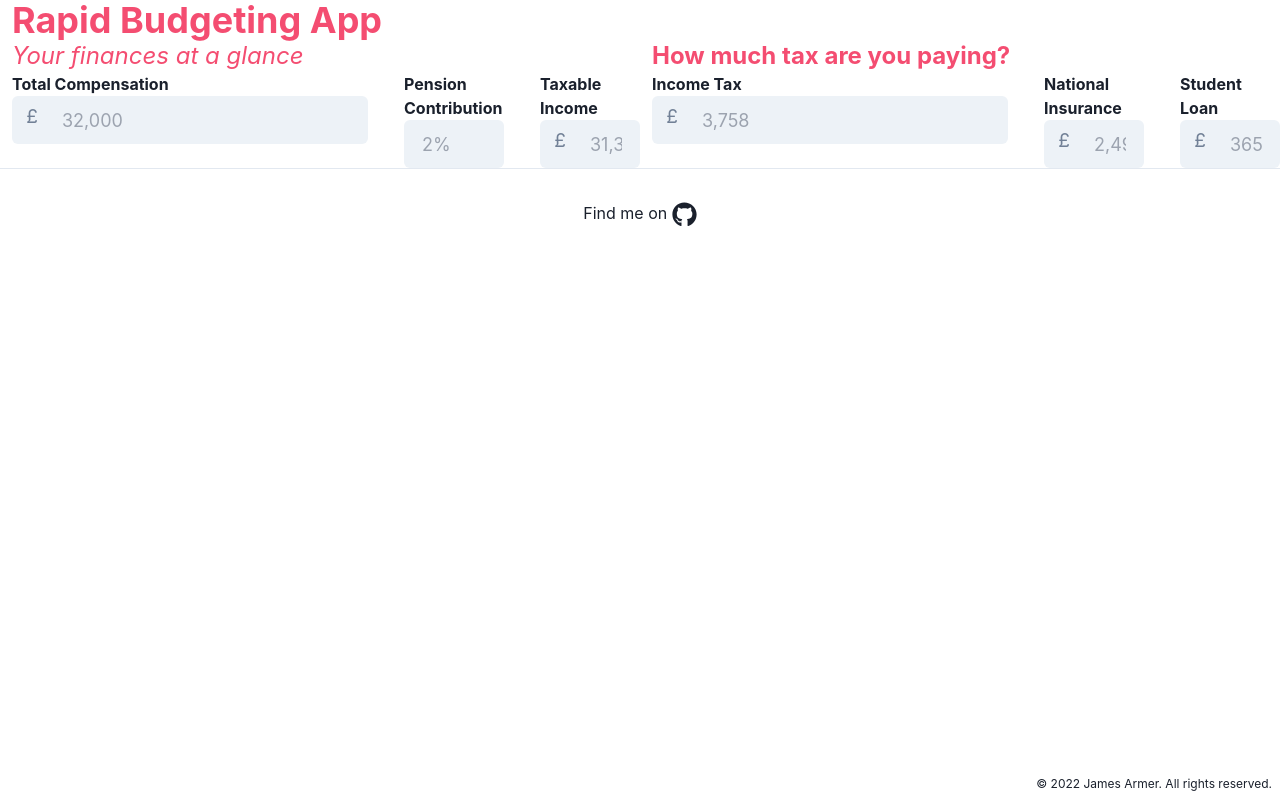
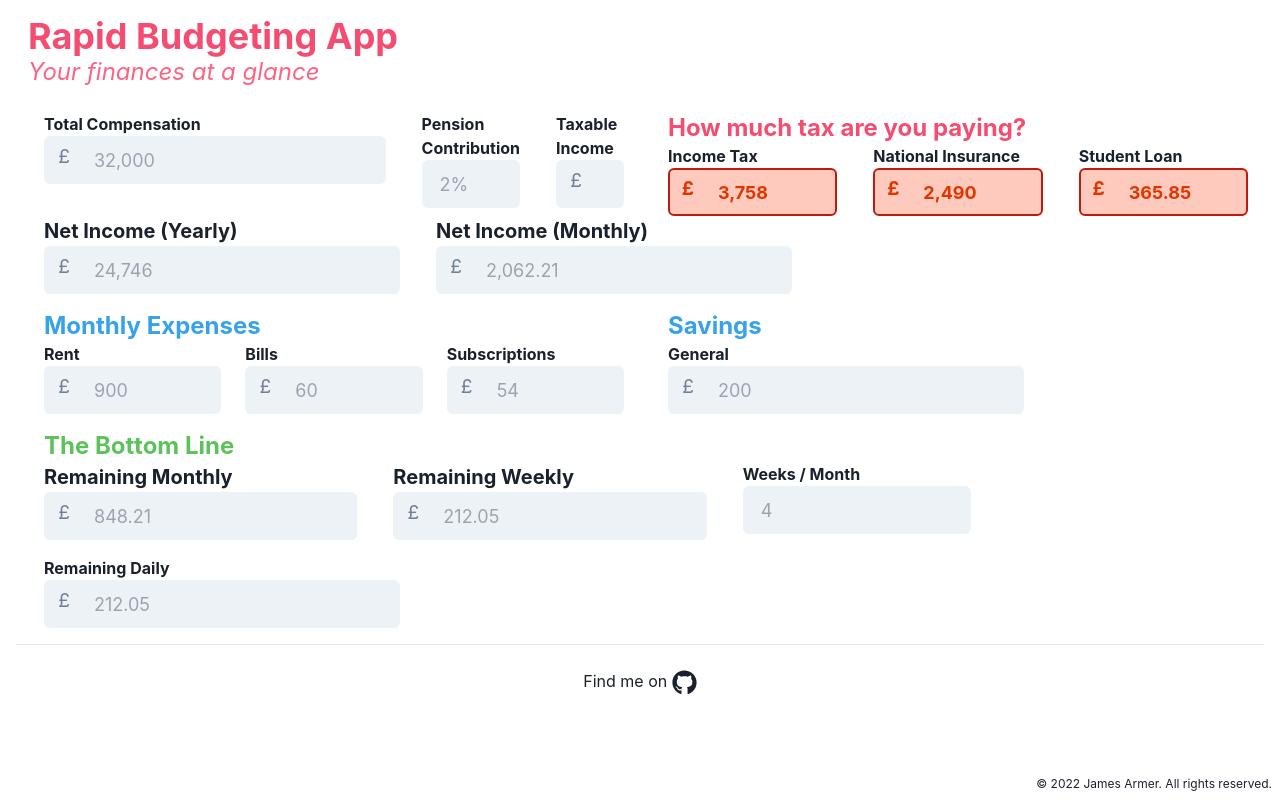
Before and after one commit to JamesArmer/rapid_budgeting_app, a Next.js app: page / in a window 1280 px wide. Built offline with nearby package versions, Linux system fonts and the light colour scheme.

Commit message:
Remaining input boxes and red styles

```diff
--- /dev/null
+++ b/components/BottomLine.tsx
@@ -0,0 +1,83 @@
+import {
+  Input,
+  InputLeftElement,
+  InputGroup,
+  Stack,
+  Flex,
+  Box,
+  Text,
+} from "@chakra-ui/react";
+
+export default function BottomLine() {
+  return (
+    <>
+      <div className="pl-3">
+        <h3 className="font-bold text-2xl text-green-main">The Bottom Line</h3>
+      </div>
+      <div className="flex">
+        <Stack direction="row" spacing={6}>
+          <Flex className="flex-1">
+            <Box ml="3">
+              <Text fontWeight="bold" fontSize="xl">
+                Remaining Monthly
+              </Text>
+              <InputGroup className="flex-1">
+                <InputLeftElement
+                  pointerEvents="none"
+                  color="gray.500"
+                  fontSize="1.2em"
+                  children="£"
+                />
+                <Input variant="filled" placeholder="848.21" size="lg" />
+              </InputGroup>
+            </Box>
+          </Flex>
+          <Flex className="flex-1">
+            <Box ml="3">
+              <Text fontWeight="bold" fontSize="xl">
+                Remaining Weekly
+              </Text>
+              <InputGroup className="flex-1">
+                <InputLeftElement
+                  pointerEvents="none"
+                  color="gray.500"
+                  fontSize="1.2em"
+                  children="£"
+                />
+                <Input variant="filled" placeholder="212.05" size="lg" />
+              </InputGroup>
+            </Box>
+          </Flex>
+          <Flex className="flex-1">
+            <Box ml="3">
+              <Text fontWeight="bold">Weeks / Month</Text>
+              <Input
+                variant="filled"
+                placeholder="4"
+                size="lg"
+                htmlSize={12}
+                width="auto"
+              />
+            </Box>
+          </Flex>
+        </Stack>
+      </div>
+      <div className="flex py-4">
+        <Stack direction="row" spacing={6}>
+          <Box ml="3">
+            <Text fontWeight="bold">Remaining Daily</Text>
+            <InputGroup className="flex-1">
+              <InputLeftElement
+                pointerEvents="none"
+                color="gray.500"
+                fontSize="1.2em"
+                children="£"
+              />
+              <Input variant="filled" placeholder="212.05" size="lg" />
+            </InputGroup>
+          </Box>
+        </Stack>
+      </div>
+    </>
+  );
+}
--- a/components/Compensation.tsx
+++ b/components/Compensation.tsx
@@ -10,15 +10,6 @@ import {
 
 export default function Compensation() {
   return (
-    <>
-      <div className="pl-3">
-        <h1 className="font-bold text-4xl text-red-main">
-          Rapid Budgeting App
-        </h1>
-        <h2 className="italic text-2xl text-red-main">
-          Your finances at a glance
-        </h2>
-      </div>
     <div className="flex">
       <Stack direction="row" spacing={6}>
         <Flex>
@@ -57,6 +48,5 @@ export default function Compensation() {
         </Flex>
       </Stack>
     </div>
-    </>
   );
 }
--- /dev/null
+++ b/components/Expenses.tsx
@@ -0,0 +1,65 @@
+import {
+  Input,
+  InputLeftElement,
+  InputGroup,
+  Stack,
+  Flex,
+  Box,
+  Text,
+} from "@chakra-ui/react";
+
+export default function Expenses() {
+  return (
+    <>
+      <div className="pl-3">
+        <h3 className="font-bold text-2xl text-blue-main">Monthly Expenses</h3>
+      </div>
+      <div className="flex">
+        <Stack direction="row" spacing={3}>
+          <Flex className="flex-1">
+            <Box ml="3">
+              <Text fontWeight="bold">Rent</Text>
+              <InputGroup className="flex-1">
+                <InputLeftElement
+                  pointerEvents="none"
+                  color="gray.500"
+                  fontSize="1.2em"
+                  children="£"
+                />
+                <Input variant="filled" placeholder="900" size="lg" />
+              </InputGroup>
+            </Box>
+          </Flex>
+          <Flex className="flex-1">
+            <Box ml="3">
+              <Text fontWeight="bold">Bills</Text>
+              <InputGroup className="flex-1">
+                <InputLeftElement
+                  pointerEvents="none"
+                  color="gray.500"
+                  fontSize="1.2em"
+                  children="£"
+                />
+                <Input variant="filled" placeholder="60" size="lg" />
+              </InputGroup>
+            </Box>
+          </Flex>
+          <Flex className="flex-1">
+            <Box ml="3">
+              <Text fontWeight="bold">Subscriptions</Text>
+              <InputGroup className="flex-1">
+                <InputLeftElement
+                  pointerEvents="none"
+                  color="gray.500"
+                  fontSize="1.2em"
+                  children="£"
+                />
+                <Input variant="filled" placeholder="54" size="lg" />
+              </InputGroup>
+            </Box>
+          </Flex>
+        </Stack>
+      </div>
+    </>
+  );
+}
--- a/components/Footer.tsx
+++ b/components/Footer.tsx
@@ -3,8 +3,8 @@ import { FaGithub } from "react-icons/fa";
 
 export default function Footer() {
   return (
-    <footer className="h-24 border-t">
-      <div className="w-full flex items-center justify-center py-4 sm:py-8">
+    <footer className="h-10 border-t">
+      <div className="w-full flex items-center justify-center py-4 sm:py-6">
         <a
           href="https://github.com/JamesArmer"
           target="about:blank"
--- /dev/null
+++ b/components/Income.tsx
@@ -0,0 +1,52 @@
+import {
+  Input,
+  InputLeftElement,
+  InputGroup,
+  Stack,
+  Flex,
+  Box,
+  Text,
+} from "@chakra-ui/react";
+
+export default function Income() {
+  return (
+    <>
+      <div className="flex">
+        <Stack direction="row" spacing={6}>
+          <Flex className="flex-1">
+            <Box ml="3">
+              <Text fontWeight="bold" fontSize="xl">
+                Net Income (Yearly)
+              </Text>
+              <InputGroup className="flex-1">
+                <InputLeftElement
+                  pointerEvents="none"
+                  color="gray.500"
+                  fontSize="1.2em"
+                  children="£"
+                />
+                <Input variant="filled" placeholder="24,746" size="lg" />
+              </InputGroup>
+            </Box>
+          </Flex>
+          <Flex className="flex-1">
+            <Box ml="3">
+              <Text fontWeight="bold" fontSize="xl">
+                Net Income (Monthly)
+              </Text>
+              <InputGroup className="flex-1">
+                <InputLeftElement
+                  pointerEvents="none"
+                  color="gray.500"
+                  fontSize="1.2em"
+                  children="£"
+                />
+                <Input variant="filled" placeholder="2,062.21" size="lg" />
+              </InputGroup>
+            </Box>
+          </Flex>
+        </Stack>
+      </div>
+    </>
+  );
+}
--- a/components/Layout.tsx
+++ b/components/Layout.tsx
@@ -4,7 +4,7 @@ import Header from "./Header";
 
 export default function Layout({ children }: { children: React.ReactNode }) {
   return (
-    <div className="min-h-screen">
+    <div className="min-h-screen px-4">
       <Header />
       <main>{children}</main>
       <Footer />
--- /dev/null
+++ b/components/Savings.tsx
@@ -0,0 +1,37 @@
+import {
+  Input,
+  InputLeftElement,
+  InputGroup,
+  Stack,
+  Flex,
+  Box,
+  Text,
+} from "@chakra-ui/react";
+
+export default function Savings() {
+  return (
+    <>
+      <div className="pl-3">
+        <h3 className="font-bold text-2xl text-blue-main">Savings</h3>
+      </div>
+      <div className="flex">
+        <Stack direction="row" spacing={6}>
+          <Flex className="flex-1">
+            <Box ml="3">
+              <Text fontWeight="bold">General</Text>
+              <InputGroup className="flex-1">
+                <InputLeftElement
+                  pointerEvents="none"
+                  color="gray.500"
+                  fontSize="1.2em"
+                  children="£"
+                />
+                <Input variant="filled" placeholder="200" size="lg" />
+              </InputGroup>
+            </Box>
+          </Flex>
+        </Stack>
+      </div>
+    </>
+  );
+}
--- a/components/Tax.tsx
+++ b/components/Tax.tsx
@@ -12,51 +12,90 @@ export default function Tax() {
   return (
     <>
       <div className="pl-3">
-        <h3 className="font-bold text-2xl text-red-main">
+        <h3 className="font-bold text-2xl text-pink-main">
           How much tax are you paying?
         </h3>
       </div>
       <div className="flex">
         <Stack direction="row" spacing={6}>
-          <Flex>
+          <Flex className="flex-1">
             <Box ml="3">
               <Text fontWeight="bold">Income Tax</Text>
-              <InputGroup className="flex-1">
+              <InputGroup>
                 <InputLeftElement
                   pointerEvents="none"
-                  color="gray.500"
+                  color="#DF3600"
                   fontSize="1.2em"
                   children="£"
+                  fontWeight="bold"
                 />
-                <Input variant="filled" placeholder="3,758" size="lg" />
+                <Input
+                  isReadOnly
+                  isInvalid
+                  errorBorderColor="#BD1A10"
+                  focusBorderColor="#BD1A10"
+                  background="#FFCABE"
+                  className="text-red-light"
+                  variant="filled"
+                  placeholder="3,758"
+                  _placeholder={{ color: "inherit" }}
+                  size="lg"
+                  fontWeight="bold"
+                />
               </InputGroup>
             </Box>
           </Flex>
           <Flex className="flex-1">
             <Box ml="3">
               <Text fontWeight="bold">National Insurance</Text>
-              <InputGroup className="flex-1">
+              <InputGroup>
                 <InputLeftElement
                   pointerEvents="none"
-                  color="gray.500"
+                  color="#DF3600"
                   fontSize="1.2em"
                   children="£"
+                  fontWeight="bold"
                 />
-                <Input variant="filled" placeholder="2,490" size="lg" />
+                <Input
+                  isReadOnly
+                  isInvalid
+                  errorBorderColor="#BD1A10"
+                  focusBorderColor="#BD1A10"
+                  background="#FFCABE"
+                  className="text-red-light"
+                  variant="filled"
+                  placeholder="2,490"
+                  _placeholder={{ color: "inherit" }}
+                  size="lg"
+                  fontWeight="bold"
+                />
               </InputGroup>
             </Box>
           </Flex>
           <Flex className="flex-1">
             <Box ml="3">
               <Text fontWeight="bold">Student Loan</Text>
-              <InputGroup className="flex-1">
+              <InputGroup>
                 <InputLeftElement
                   pointerEvents="none"
-                  color="gray.500"
+                  color="#DF3600"
                   fontSize="1.2em"
                   children="£"
+                  fontWeight="bold"
                 />
-                <Input variant="filled" placeholder="365.85" size="lg" />
+                <Input
+                  isReadOnly
+                  isInvalid
+                  errorBorderColor="#BD1A10"
+                  focusBorderColor="#BD1A10"
+                  background="#FFCABE"
+                  className="text-red-light"
+                  variant="filled"
+                  placeholder="365.85"
+                  _placeholder={{ color: "inherit" }}
+                  size="lg"
+                  fontWeight="bold"
+                />
               </InputGroup>
             </Box>
           </Flex>
--- /dev/null
+++ b/components/Title.tsx
@@ -0,0 +1,10 @@
+export default function Title() {
+  return (
+    <div className="pl-3">
+      <h1 className="font-bold text-4xl text-pink-main">Rapid Budgeting App</h1>
+      <h2 className="italic text-2xl text-pink-light">
+        Your finances at a glance
+      </h2>
+    </div>
+  );
+}
--- a/pages/index.tsx
+++ b/pages/index.tsx
@@ -2,16 +2,42 @@ import type { NextPage } from "next";
 import Layout from "../components/Layout";
 import Compensation from "../components/Compensation";
 import Tax from "../components/Tax";
+import Title from "../components/Title";
+import Income from "../components/Income";
+import Expenses from "../components/Expenses";
+import Savings from "../components/Savings";
+import BottomLine from "../components/BottomLine";
 
 const Home: NextPage = () => {
   return (
     <Layout>
-      <div className="flex w-full">
-        <div className="flex-1">
+      <div className="py-4">
+        <Title />
+      </div>
+      <div className="flex w-full pt-2">
+        <div className="flex-1 px-4">
           <Compensation />
         </div>
-        <div className="flex-1 pt-10">
+        <div className="flex-1 px-4">
           <Tax />
+        </div>
+      </div>
+      <div className="flex w-full">
+        <div className="flex-1 px-4">
+          <Income />
+        </div>
+      </div>
+      <div className="flex w-full py-4">
+        <div className="flex-1 px-4">
+          <Expenses />
+        </div>
+        <div className="flex-1 px-4">
+          <Savings />
+        </div>
+      </div>
+      <div className="flex w-full">
+        <div className="flex-1 px-4">
+          <BottomLine />
         </div>
       </div>
     </Layout>
```
Also changed, not shown: tailwind.config.js (+9 -2 lines). Lines whose indentation alone changed are shown as unchanged.
